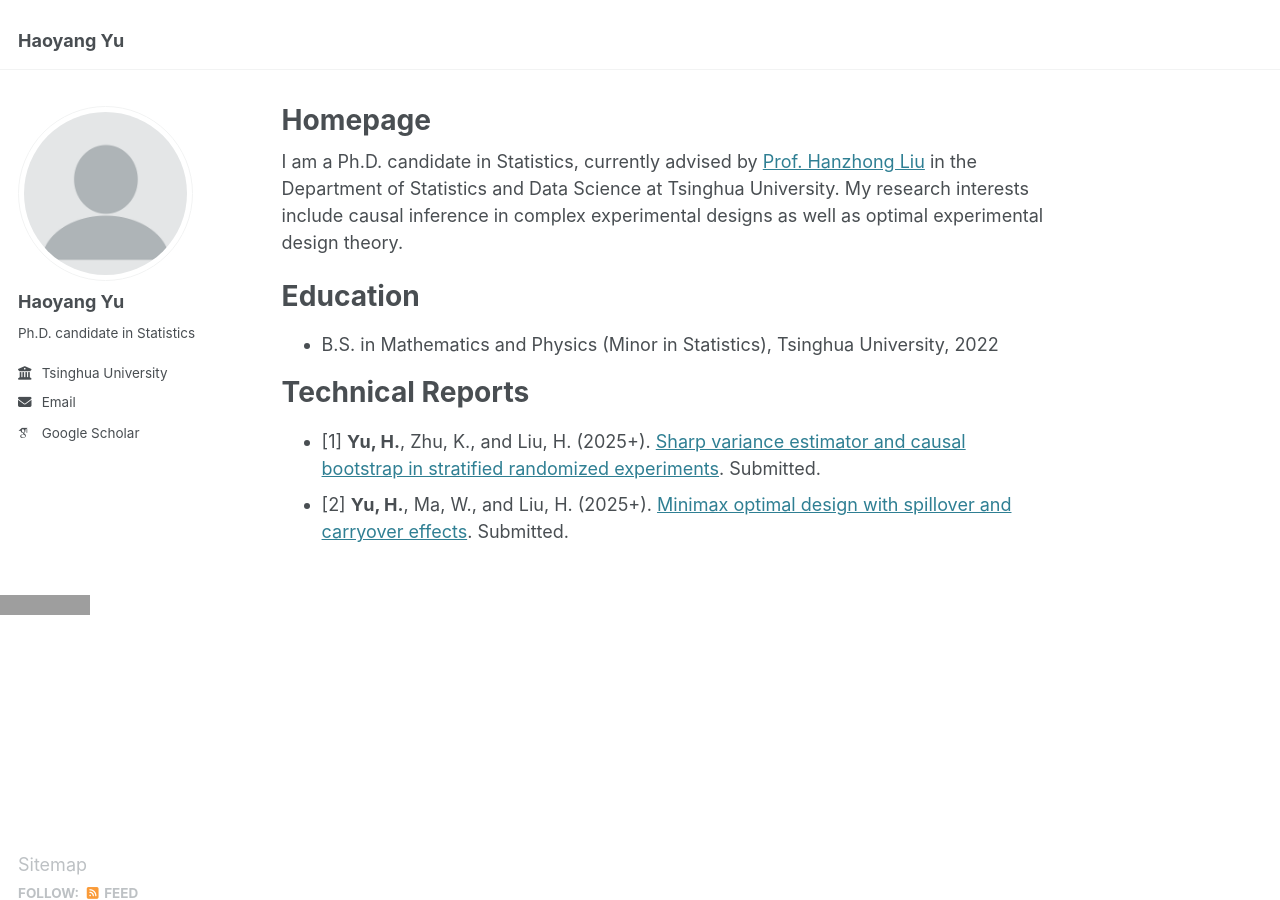
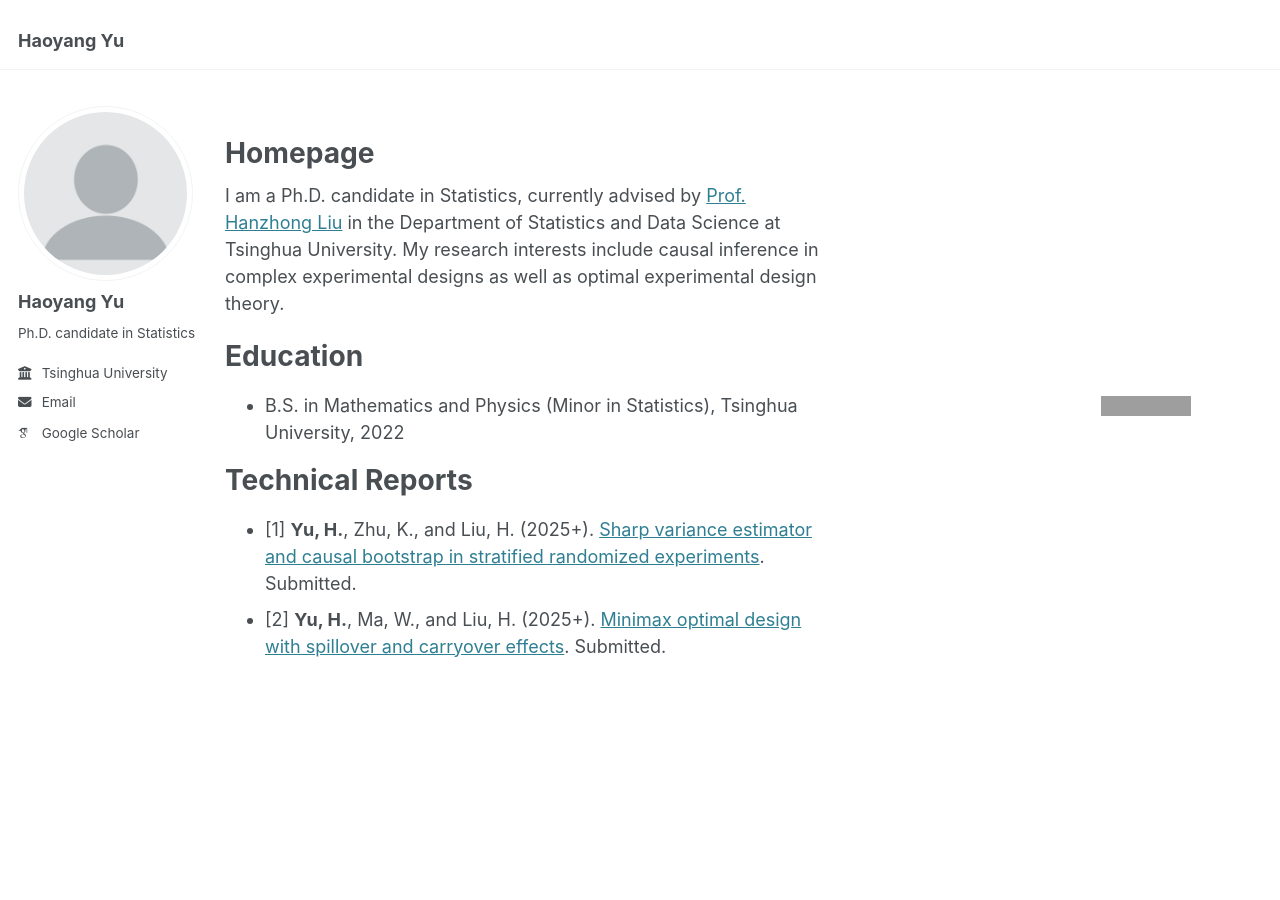
Before and after one commit to yu-hao-yang/yu-hao-yang.github.io, a Jekyll site: the page built from _pages/about.md, in a window 1280 px wide and 900 px high. Built offline with Jekyll 4.4.1, drawn with Linux system fonts in a browser that asks for light colours; some web fonts are replaced; grey boxes are pictures that could not be loaded.

Commit message:
Update default.html

```diff
--- a/_layouts/default.html
+++ b/_layouts/default.html
@@ -18,8 +18,15 @@
 
     {{ content }}
 
-    <a href="https://clustrmaps.com/site/1c4aw"  title="ClustrMaps"><img src="//www.clustrmaps.com/map_v2.png?d=vuFAFJLWhTdJOIf_V0wHWlT0iceXR4ZidCXqBX2pSB8&cl=ffffff" /></a>
+  </body>
 
+    <body style="display: flex; justify-content: center; align-items: center; height: 100vh; margin: 0;">
+    <a href="https://clustrmaps.com/site/1c4aw" title="ClustrMaps" style="width: 50%; text-align: center; display: block;">
+        <img src="//www.clustrmaps.com/map_v2.png?d=vuFAFJLWhTdJOIf_V0wHWlT0iceXR4ZidCXqBX2pSB8&cl=ffffff" alt="ClustrMaps" style="max-width: 100%; height: auto;" />
+    </a>
+    </body>
+
+  <body>
     <div class="page__footer">
       <footer>
         {% include footer/custom.html %}
```
